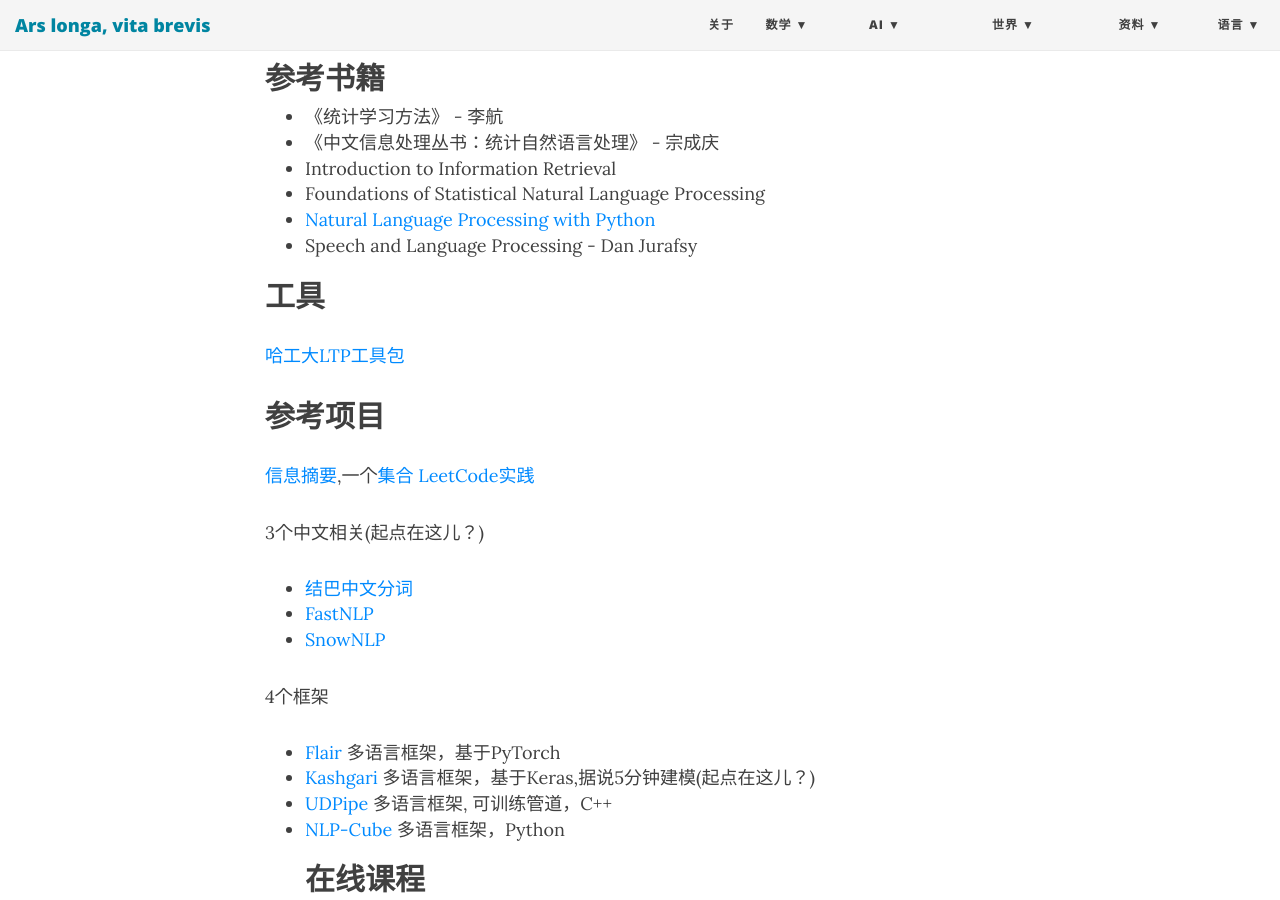
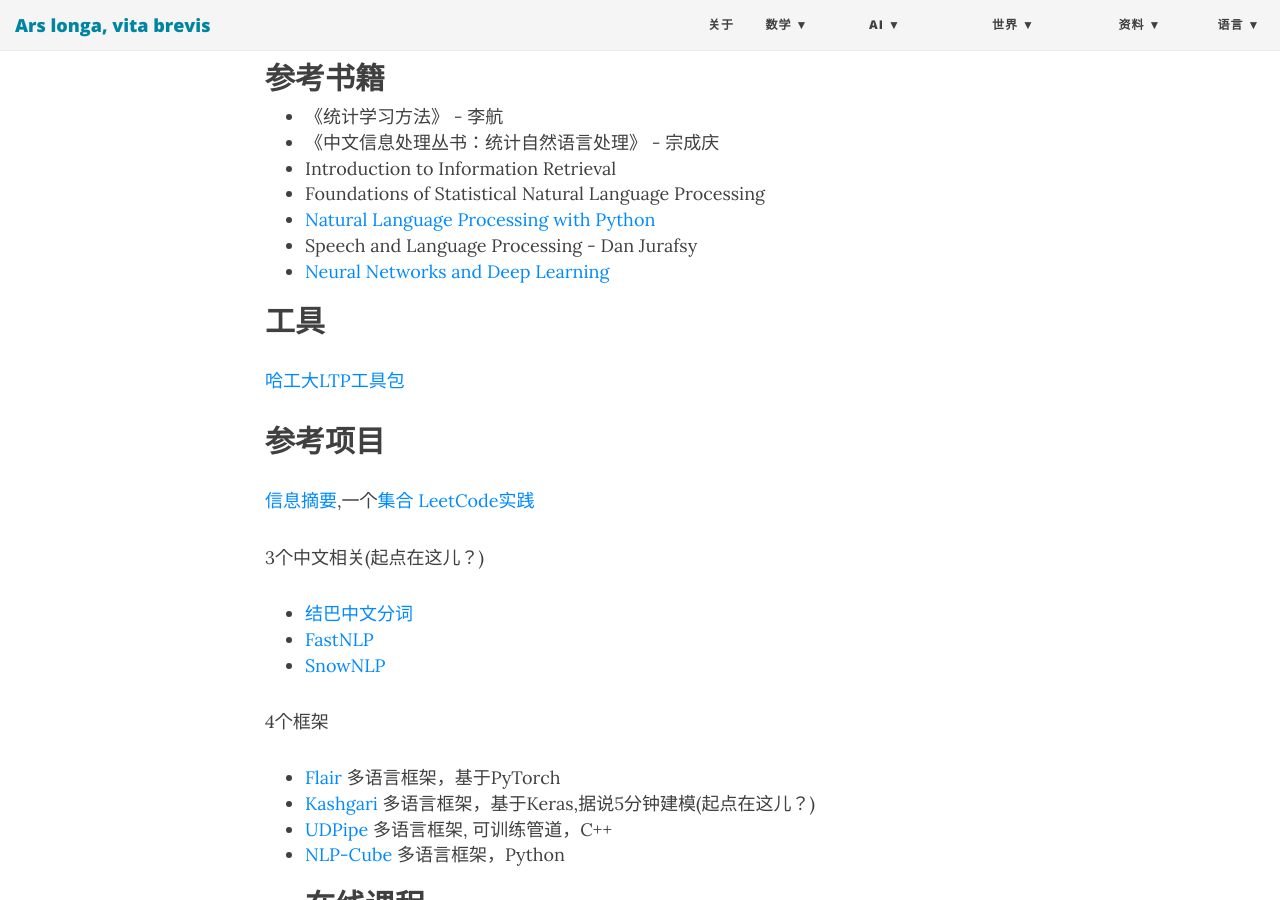
Before and after one commit to ZionPi/zionpi.github.io, a Jekyll site: the page built from _posts/2017-05-20-become-a-nlp-experter.md, in a window 1280 px wide and 900 px high, scrolled down 555 px. Built offline with Jekyll 4.4.1, drawn with Linux system fonts in a browser that asks for light colours; nearby versions of some CDN libraries.

Commit message:
Update 2017-05-20-become-a-nlp-experter.md

```diff
--- a/_posts/2017-05-20-become-a-nlp-experter.md
+++ b/_posts/2017-05-20-become-a-nlp-experter.md
@@ -20,6 +20,7 @@ title: 浸泡NLP
 - Foundations of Statistical Natural Language Processing
 - [Natural Language Processing with Python](http://www.nltk.org/book/)
 - Speech and Language Processing - Dan Jurafsy
+- [Neural Networks and Deep Learning](http://neuralnetworksanddeeplearning.com/)
 
 ## 工具
 [哈工大LTP工具包](https://github.com/HIT-SCIR/ltp)
```
